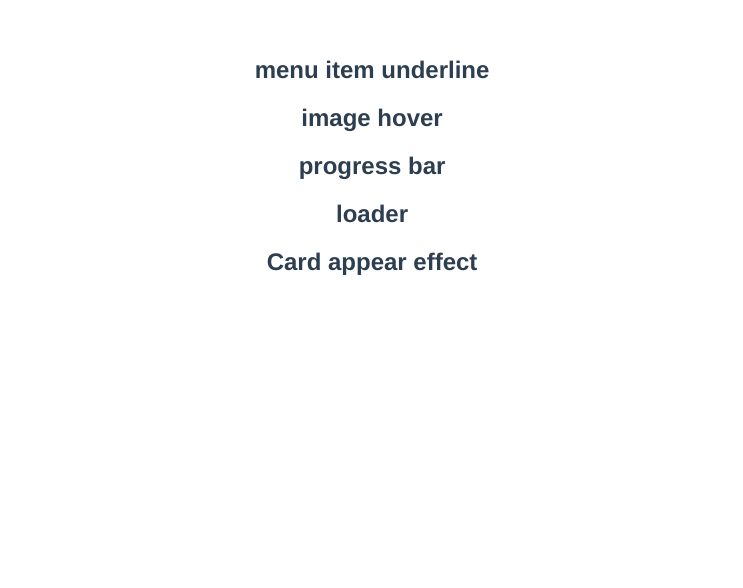
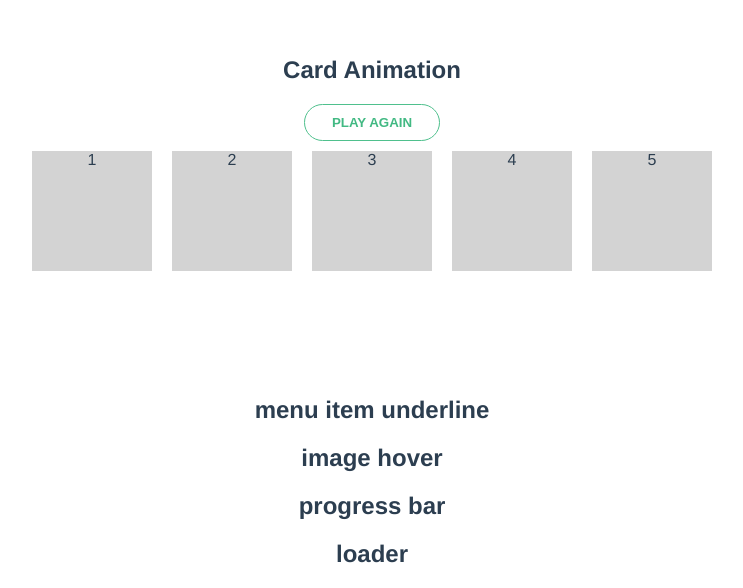
Before and after one commit to fadamakis/vue-animations, a Vue app: page / in a window 1280 px wide. Shown: the part 2369-2957 px from the top of the page, without its empty margins (268-1011 px from the left). Before the commit the page ends 2665 px from the top, so only its background shows below. Built offline with nearby package versions, Linux system fonts and the light colour scheme.

Commit message:
Card appear

```diff
--- a/src/App.vue
+++ b/src/App.vue
@@ -7,12 +7,12 @@
     <ListTransitions />
 
     <ModalTransitions />
+    <CardAppearAnimation />
 
     <h2>menu item underline</h2>
     <h2>image hover</h2>
     <h2>progress bar</h2>
     <h2>loader</h2>
-    <h2>Card appear effect</h2>
   </div>
 </template>
 
@@ -21,6 +21,7 @@ import ExpandCollapse from "./components/ExpandCollapse.vue";
 import StateTransitions from "./components/StateTransitions.vue";
 import ListTransitions from "./components/ListTransitions.vue";
 import ModalTransitions from "./components/ModalTransitions.vue";
+import CardAppearAnimation from "./components/CardAppearAnimation.vue";
 
 export default {
   name: "app",
@@ -28,7 +29,8 @@ export default {
     ExpandCollapse,
     StateTransitions,
     ListTransitions,
-    ModalTransitions
+    ModalTransitions,
+    CardAppearAnimation
   }
 };
 </script>
--- /dev/null
+++ b/src/components/CardAppearAnimation.vue
@@ -0,0 +1,59 @@
+<template>
+  <section>
+    <article>
+      <header>
+        <h2>Card Animation</h2>
+      </header>
+      <button @click="toggle('list')">Play again</button>
+      <div>
+        <transition-group name="slideLeft">
+          <div class="box" v-for="index in 5" :key="index">{{index}}</div>
+        </transition-group>
+      </div>
+    </article>
+  </section>
+</template>
+
+<script>
+export default {
+  data() {
+    return {
+      hidden: []
+    };
+  },
+  computed: {
+    isHidden() {
+      return type => this.hidden.includes(type);
+    }
+  },
+  methods: {
+    toggle(type) {
+      if (this.isHidden(type)) {
+        this.hidden = this.hidden.filter(v => v !== type);
+      } else {
+        this.hidden.push(type);
+      }
+    }
+  }
+};
+</script>
+
+<style scoped>
+.box {
+  display: inline-block;
+  margin: 10px;
+}
+.slideLeft-item {
+  display: inline-block;
+  margin-right: 10px;
+}
+.slideLeft-enter-active,
+.slideLeft-leave-active {
+  transition: all 1s;
+}
+.slideLeft-enter,
+.slideLeft-leave-to {
+  opacity: 0;
+  transform: translateX(80px);
+}
+</style>
```
